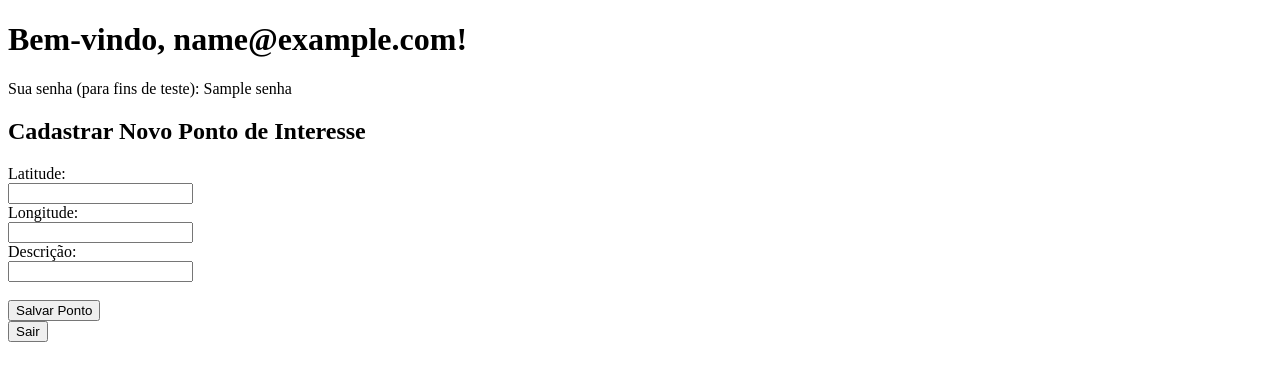
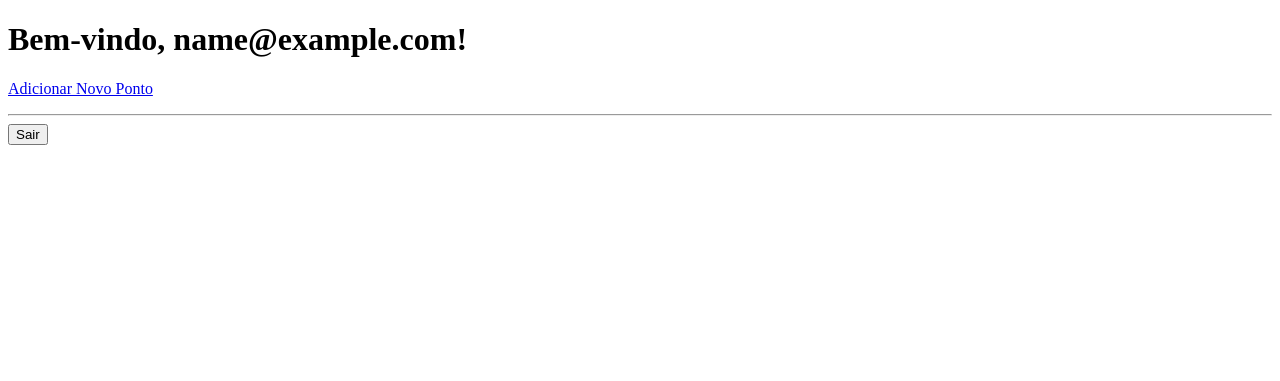
Before and after one commit to JoaoLoboIT/sprint4terraLab, a Flask app: template templates/user.html in a window 1280 px wide. Shown: the top 381 px of the page. Run offline with Flask 3, Linux system fonts and the light colour scheme; the template is opened without the code that fills it: most values are stand-ins (such as "Sample title", 1, 10 or a date in 2020).

Commit message:
feat: adicionar ponto por usuario pronto

```diff
--- a/app.py
+++ b/app.py
@@ -35,6 +35,7 @@ def receber_dados_login():
         else:
             return "<h1>Senha incorreta!</h1><a href='/'>Tente novamente</a>"
 
+
 @app.route("/user")
 def mostrar_pagina_usuario():
     email = request.args.get('email')
@@ -48,20 +49,21 @@ def mostrar_pagina_usuario():
 def logout():
     return render_template('login.html')
 
-@app.route('/adicionar_ponto', methods=['POST'])
-def adicionar_ponto():
-    if 'user_id' not in session:
-        return redirect(url_for('mostrar_pagina_login'))
+@app.route('/user/<email>/adicionar_ponto', methods=['GET', 'POST'])
+def adicionar_ponto(email):
+    usuario = User.query.filter_by(email=email).first()
+    if not usuario:
+        return "Usuário não encontrado!", 404
 
-    lat = request.form['latitude']
-    lon = request.form['longitude']
-    desc = request.form['descricao']
+    if request.method == 'POST':
+        lat = request.form['latitude']
+        lon = request.form['longitude']
+        desc = request.form['descricao']
 
-    user_id_logado = session['user_id']
+        novo_ponto = Ponto(latitude=lat, longitude=lon, descricao=desc, user_id=usuario.id)
+        db.session.add(novo_ponto)
+        db.session.commit()
 
-    novo_ponto = Ponto(latitude=lat, longitude=lon, descricao=desc, user_id=user_id_logado)
+        return redirect(url_for('mostrar_pagina_usuario', email=usuario.email, senha=usuario.senha))
 
-    db.session.add(novo_ponto)
-    db.session.commit()
-
-    return redirect(url_for('mostrar_pagina_usuario'))
+    return render_template('adicionar_ponto.html')
--- a/templates/user.html
+++ b/templates/user.html
@@ -9,21 +9,14 @@
     <div>
       <h1>Bem-vindo, {{ email }}!</h1>
 
-      <p>Sua senha (para fins de teste): {{ senha }}</p>
+      <p>
+        <a href="{{ url_for('adicionar_ponto', email=email) }}"
+          >Adicionar Novo Ponto</a
+        >
+      </p>
     </div>
-    <h2>Cadastrar Novo Ponto de Interesse</h2>
-    <form action="/adicionar_ponto" method="post">
-      <label for="lat">Latitude:</label><br />
-      <input type="text" id="lat" name="latitude" required /><br />
 
-      <label for="lon">Longitude:</label><br />
-      <input type="text" id="lon" name="longitude" required /><br />
-
-      <label for="desc">Descrição:</label><br />
-      <input type="text" id="desc" name="descricao" /><br /><br />
-
-      <button type="submit">Salvar Ponto</button>
-    </form>
+    <hr />
 
     <div>
       <form action="/logout" method="post">
```
Also changed, not shown: templates/adicionar_ponto.html (added, +46 -0 lines).
